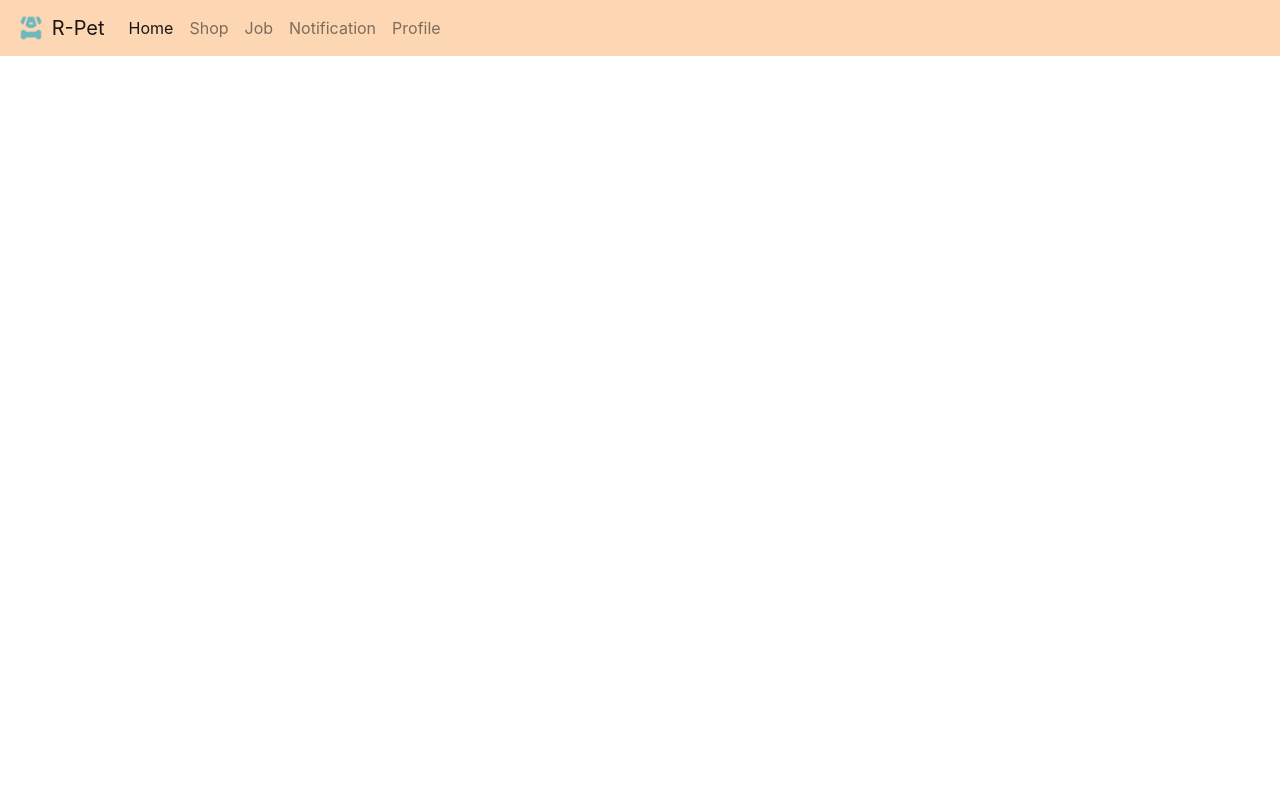
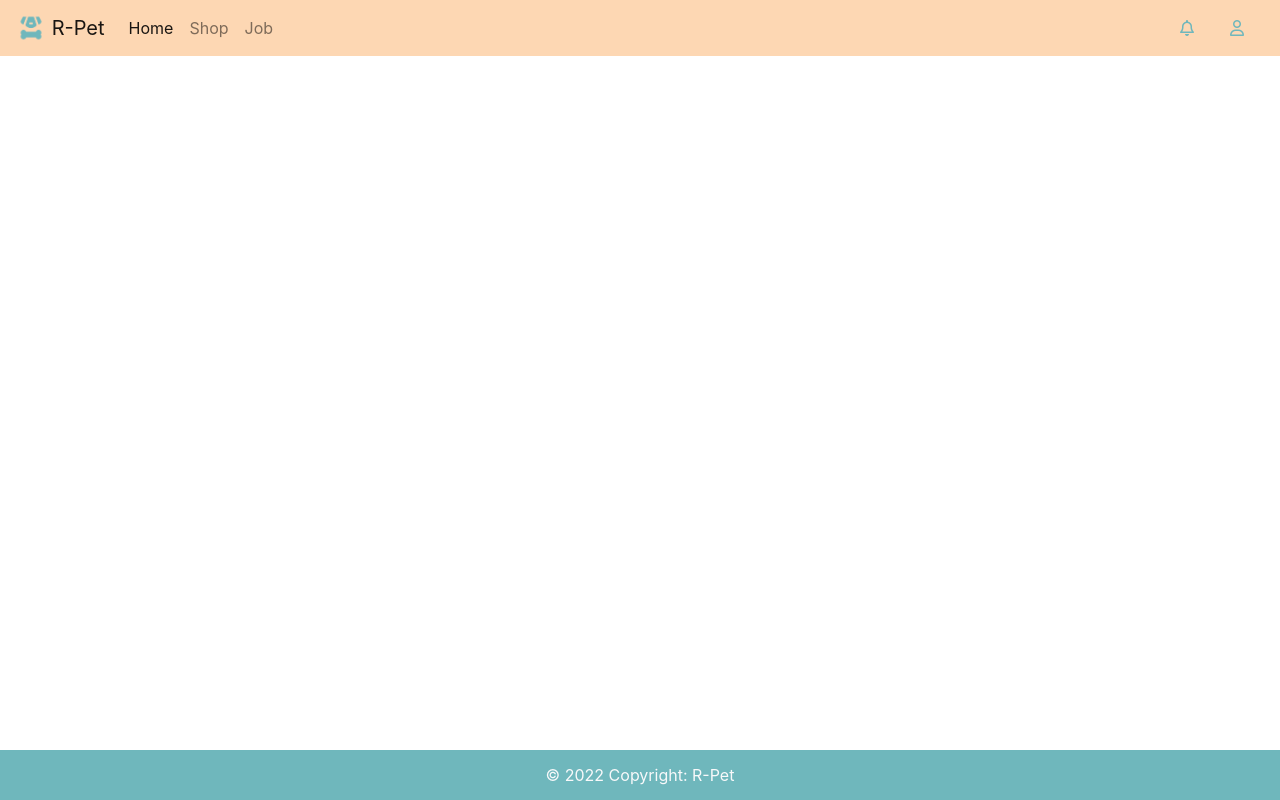
Before and after one commit to XcSteven/R-AId, a plain HTML site: page index.html in a window 1280 px wide. Drawn offline with nearby package versions, Linux system fonts and the light colour scheme.

Commit message:
Update header and footer

```diff
--- a/css/style.css
+++ b/css/style.css
@@ -1,3 +1,31 @@
-.navbar {
+.primary-cl {
+    color: #fdd7b3;
+}
+
+.bg-primary-cl {
     background-color: #fdd7b3;
 }
+
+.secondary-cl {
+    color: #6fb7bc;
+}
+
+.bg-secondary-cl {
+    background-color: #6fb7bc;
+}
+.footer {
+    position: absolute;
+    bottom: 0;
+    width: 100%;
+    height: 50px;
+    line-height: 50px;
+}
+
+html {
+    position: relative;
+    min-height: 100%;
+}
+
+body {
+    margin-bottom: 50px;
+}
--- a/index.html
+++ b/index.html
@@ -7,29 +7,36 @@
         <link rel="stylesheet" href="https://cdn.jsdelivr.net/npm/bootstrap@4.3.1/dist/css/bootstrap.min.css" integrity="sha384-ggOyR0iXCbMQv3Xipma34MD+dH/1fQ784/j6cY/iJTQUOhcWr7x9JvoRxT2MZw1T" crossorigin="anonymous">
 		<link rel="stylesheet" href="css/style.css">
 		<link rel="shortcut icon" href="images/favicon.ico">
+        <script src="https://kit.fontawesome.com/a90584433a.js" crossorigin="anonymous"></script>
+        <script src="https://cdn.jsdelivr.net/npm/jquery@3.6.0/dist/jquery.slim.min.js"></script>
+        <script src="https://cdn.jsdelivr.net/npm/popper.js@1.16.1/dist/umd/popper.min.js"></script>
+        <script src="https://cdn.jsdelivr.net/npm/bootstrap@4.6.1/dist/js/bootstrap.bundle.min.js"></script>
 	</head>
     <body>
-		<body>
 		<header class="header">
-        <nav class="navbar navbar-expand-lg navbar-light">
+        <nav class="navbar bg-primary-cl fixed-top navbar-expand-lg navbar-light">
             <a class="navbar-brand" href="index.html">
                 <img src="images/logo.png" alt="R-Pet logo" width=30 height=30 class="d-inline-block align-top" title="Home">
                 R-Pet
             </a>
-            <button class="navbar-toggler" type="button" data-toggle="collapse" data-target="#navbarNavAltMarkup" aria-controls="navbarNavAltMarkup" aria-expanded="false" aria-label="Toggle navigation">
-              <span class="navbar-toggler-icon"></span>
-            </button>
             <div class="collapse navbar-collapse" id="navbarNavAltMarkup">
                 <div class="navbar-nav">
-                  <a class="nav-item nav-link active" href="#">Home<span class="sr-only">(current)</span></a>
-                  <a class="nav-item nav-link" href="#">Shop</a>
-                  <a class="nav-item nav-link" href="#">Job</a>
-                  <a class="nav-item nav-link" href="#">Notification</a>
-                  <a class="nav-item nav-link" href="#">Profile</a>
+                    <a class="nav-item nav-link active" href="#">Home<span class="sr-only">(current)</span></a>
+                    <a class="nav-item nav-link" href="#">Shop</a>
+                    <a class="nav-item nav-link" href="#">Job</a>
                 </div>
-              </div>
-
+            </div>
+            <a class="secondary-cl nav-item nav-link ml-auto mr-1" href="#"><i class="fa-regular fa-bell"></i></a>
+            <a class="secondary-cl nav-item nav-link mr-1" href="#"><i class="fa-regular fa-user"></i></a>
+            <button class="navbar-toggler" type="button" data-toggle="collapse" data-target="#navbarNavAltMarkup" aria-controls="navbarNavAltMarkup" aria-expanded="false" aria-label="Toggle navigation">
+                <span class="navbar-toggler-icon"></span>
+            </button>
           </nav>
 		</header>
+        <footer class="footer bg-secondary-cl">
+            <div class="container">
+              <p class="text-light text-center">© 2022 Copyright: R-Pet</p>
+            </div>
+        </footer>
 	</body>
 </html>
```
Also changed, not shown: 1 other file.
